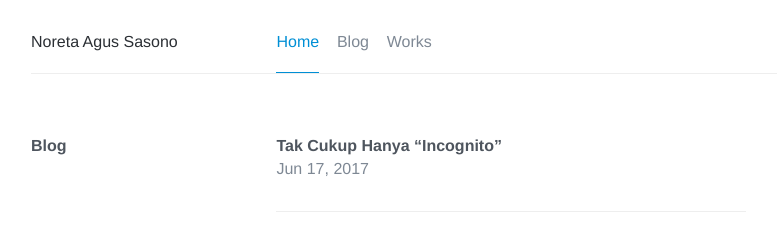
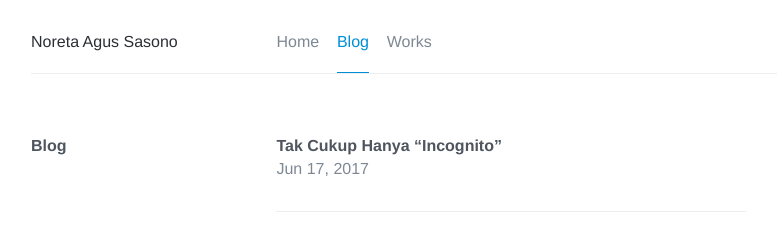
Before and after one commit to noreta/blog, a Jekyll site: the page built from index.html, in a window 1280 px wide. Shown: the top 225 px of the page, without its empty margins (129-906 px from the left). Built offline with Jekyll 4.4.1, drawn with Linux system fonts in a browser that asks for light colours; nearby versions of some CDN libraries; comment, search, counter and statistics services are not loaded.

Commit message:
Edit index

```diff
--- a/_includes/header.html
+++ b/_includes/header.html
@@ -10,8 +10,8 @@
 			<div class="grid__col grid__col--4-of-8">
 				{% capture location %}{{ page.url | remove_first:'/' | split:'/' | first }}{% endcapture %}
 				<ul class="list-inline">
-					<li><a {% if location == '' %}class="active" {% endif %} href="https://sasono.web.id">Home</a></li>
-					<li><a {% if location == 'blog' %}class="active" {% endif %} {% if location == 'blog' %}class="active" {% endif %} href="{{ site.baseurl }}">Blog</a></li>
+					<li><a {% if location == 'main' %}class="active" {% endif %} href="https://sasono.web.id">Home</a></li>
+					<li><a {% if location == '' %}class="active" {% endif %} {% if location == '' %}class="active" {% endif %} href="{{ site.baseurl }}">Blog</a></li>
 					<li><a {% if location == 'works' %}class="active" {% endif %}href="https://sasono.web.id/works">Works</a></li>
 				</ul>
 			</div>
```
